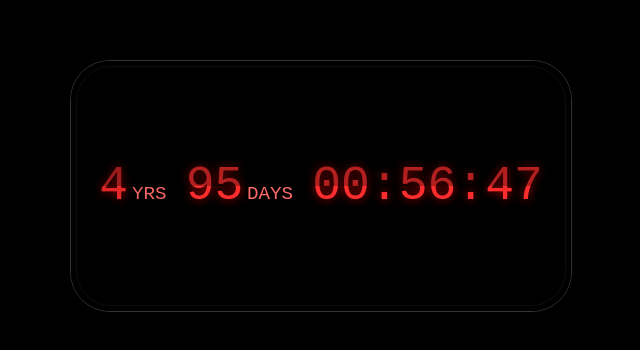
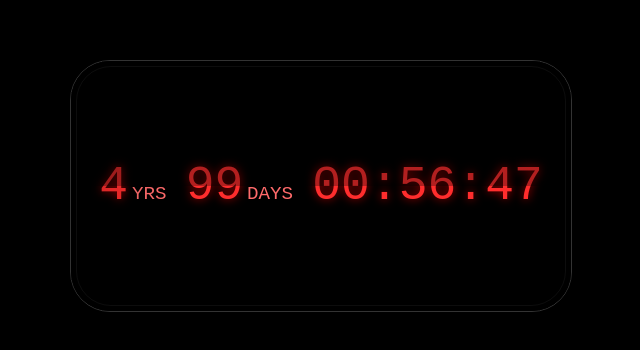
Before and after one commit to guitarheror/desenho, a plain HTML site: page index.html in a window 1280 px wide. Shown: the part 214-564 px from the top of the page, 319-959 px from the left. Drawn offline with Linux system fonts and the light colour scheme; a web font is replaced by a local one.

Commit message:
Update index.html

```diff
--- a/index.html
+++ b/index.html
@@ -110,7 +110,7 @@
 
   <script>
     // Data alvo: 1 de Janeiro de 2025 (exemplo)
-    const targetDate = new Date('2029-07-18T00:00:00');
+    const targetDate = new Date('2029-07-22T00:00:00');
 
     function updateCountdown() {
       const now = new Date();
```
